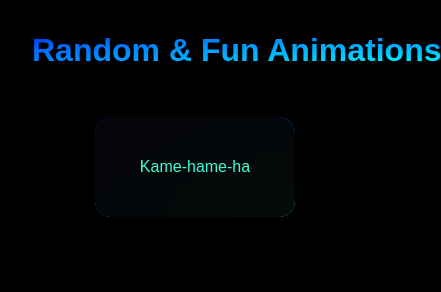
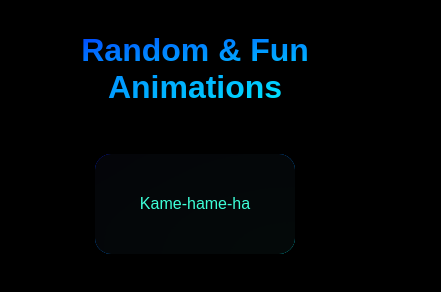
Before and after one commit to MightyCoderX/CSSAnimations, a plain HTML site: page index.html in a window 390 px wide. Shown: the whole page, 441 px wide, since content can reach past the window. Drawn offline with Linux system fonts and the light colour scheme.

Commit message:
Made title responsive

```diff
--- a/index.css
+++ b/index.css
@@ -75,7 +75,9 @@ a
 
 .title
 {
+    text-align: center;
     width: max-content;
+    max-width: 100%;
     margin: 0 auto;
     margin-bottom: 1.5em;
     background-clip: text;
```
